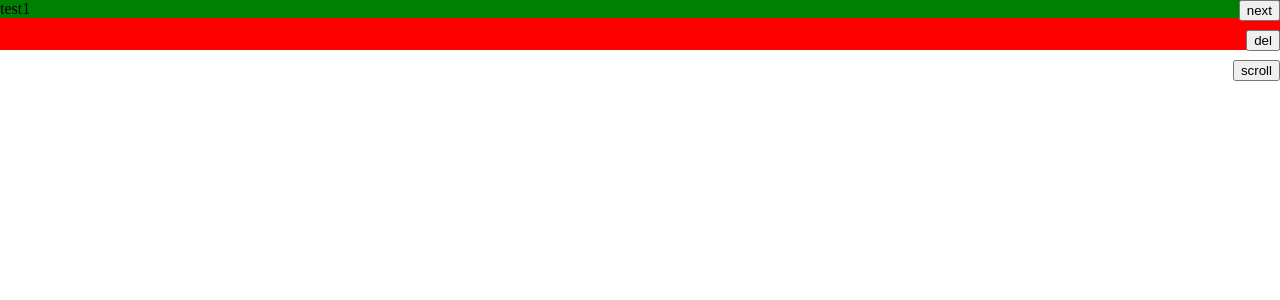
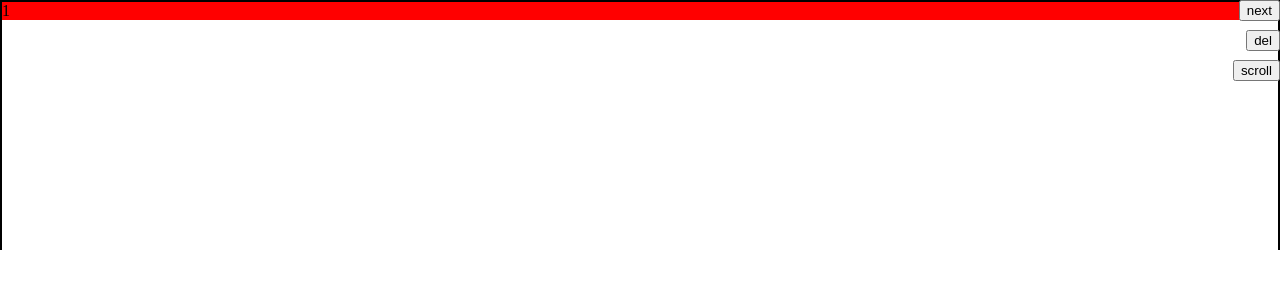
Before and after one commit to Slava1421/photo-studio, an Angular app: page / in a window 1280 px wide. Shown: the top 300 px of the page. Built offline with nearby package versions, Linux system fonts and the light colour scheme.

Commit message:
added slide-item directive

```diff
--- a/src/modules/cyclic-slider/components/cyclic-slider/cyclic-slider.component.html
+++ b/src/modules/cyclic-slider/components/cyclic-slider/cyclic-slider.component.html
@@ -1,11 +1,13 @@
 <div class="slider" [style.height]="height + 'px' || '100%'">
+
   <div class="slider__slide" #slider [class.slide-animation]="activateAnimation"
-    *ngFor="let section of sections; let i = index" [style.height]="height + 'px' || '100%'"
     [style.transform]="'translateY(' + startSlidePosTransformVH + 'px)'">
-    <div [style.background]="section.background"> {{section.title}}</div>
-    <ng-content></ng-content>
+    <div *ngFor="let item of sections;" [style.height]="height + 'px' || '100%'">
+      <ng-container [ngTemplateOutlet]="item.tpl">
+      </ng-container>
+    </div>
   </div>
 </div>
 <button (click)="scrollToSection(2)" style="position: absolute; top: 60px; right: 0;">scroll</button>
 <button (click)="next()" style="position: absolute; top: 0; right: 0;">next</button>
-  <button (click)="prew()" style="position: absolute; top: 30px; right: 0;">del</button>
+<button (click)="prew()" style="position: absolute; top: 30px; right: 0;">del</button>
--- a/src/modules/cyclic-slider/components/cyclic-slider/cyclic-slider.component.scss
+++ b/src/modules/cyclic-slider/components/cyclic-slider/cyclic-slider.component.scss
@@ -8,8 +8,8 @@
 }
 
 .slider__slide {
-  background: red;
-  overflow: auto;
+  border: solid 2px;
+  box-sizing: border-box;
 }
 
 .slide-animation {
--- a/src/modules/cyclic-slider/components/cyclic-slider/cyclic-slider.component.ts
+++ b/src/modules/cyclic-slider/components/cyclic-slider/cyclic-slider.component.ts
@@ -1,5 +1,6 @@
-import { Component, OnInit, AfterViewInit, ViewChild, ElementRef, Input } from '@angular/core';
+import { Component, AfterViewInit, ViewChild, ElementRef, Input, QueryList, ContentChildren, forwardRef, AfterContentInit } from '@angular/core';
 import { ISection } from 'src/modules/home-page/models/section';
+import { SlideItemDirective } from '../../directives/slide-item.directive';
 
 @Component({
   selector: 'app-cyclic-slider',
@@ -9,23 +10,23 @@ import { ISection } from 'src/modules/home-page/models/section';
     class: 'slider'
   }
 })
-export class CyclicSliderComponent implements AfterViewInit {
+export class CyclicSliderComponent implements AfterViewInit, AfterContentInit {
 
   @ViewChild('slider') sliders: ElementRef;
-  @Input() height: number = 50;
+  @Input() height: number = 250;
 
-  sections: Array<ISection> = [
-    { background: 'green', title: 'test1' },
-    { background: 'red', title: 'test2' },
-    { background: 'blue', title: 'test4' },
-    { background: 'yellow', title: 'test5' },
-    { background: 'brown', title: 'test6' }
-  ];
+  @ContentChildren(SlideItemDirective) slideInputs: QueryList<SlideItemDirective>;
+
+  sections: SlideItemDirective[];
 
   startSlidePosTransformVH = 0;
   activateAnimation = false;
 
   indexSection: number = 0;
+
+  ngAfterContentInit(): void {
+    this.sections = this.slideInputs.toArray();
+  }
 
   ngAfterViewInit(): void {
     this.sliders.nativeElement.addEventListener('transitionend', () => {
@@ -54,12 +55,14 @@ export class CyclicSliderComponent implements AfterViewInit {
       this.activateAnimation = false;
       const firstSection = this.sections.shift();
       this.sections.push(firstSection);
+
       this.startSlidePosTransformVH = this.startSlidePosTransformVH + (this.height);
 
       setTimeout(() => {
         this.activateAnimation = true;
         this.startSlidePosTransformVH = this.startSlidePosTransformVH + (-this.height);
       });
+
 
     } else {
       this.startSlidePosTransformVH = this.startSlidePosTransformVH + (-this.height);
--- a/src/modules/cyclic-slider/cyclic-slider.module.ts
+++ b/src/modules/cyclic-slider/cyclic-slider.module.ts
@@ -1,12 +1,13 @@
 import { NgModule } from '@angular/core';
 import { CommonModule } from '@angular/common';
 import { CyclicSliderComponent } from './components/cyclic-slider/cyclic-slider.component';
+import { SlideItemDirective } from './directives/slide-item.directive';
 
 
 
 @NgModule({
-  declarations: [CyclicSliderComponent],
-  exports: [CyclicSliderComponent],
+  declarations: [CyclicSliderComponent, SlideItemDirective],
+  exports: [CyclicSliderComponent, SlideItemDirective],
   imports: [
     CommonModule
   ]
--- /dev/null
+++ b/src/modules/cyclic-slider/directives/slide-item.directive.ts
@@ -0,0 +1,12 @@
+import { Directive, TemplateRef, ElementRef } from '@angular/core';
+
+@Directive({
+  selector: '[appSlideItem]'
+})
+export class SlideItemDirective {
+
+  constructor(public tpl : TemplateRef<any>, private elementRef: ElementRef) {
+    console.log(elementRef)
+   }
+
+}
--- a/src/modules/home-page/components/home-page/home-page.component.html
+++ b/src/modules/home-page/components/home-page/home-page.component.html
@@ -1,5 +1,12 @@
 <div class="sections">
-  <app-cyclic-slider></app-cyclic-slider>
+  <app-cyclic-slider>
+    <div *appSlideItem [style.background]="'red'">1</div>
+    <div *appSlideItem [style.background]="'green'">2</div>
+    <div *appSlideItem [style.background]="'blue'">3</div>
+    <div *appSlideItem [style.background]="'yellow'">4</div>
+    <div *appSlideItem [style.background]="'grey'">5</div>
+    <div *appSlideItem [style.background]="'brown'">6</div>
+  </app-cyclic-slider>
   <!-- <div #sliders [class.slide-animation]="activateAnimation" [style.transform]="'translateY(' + startSlidePosTransformVH + 'vh)'">
     <app-section *ngFor="let section of sections; let i = index" [title]="section.title"
       [background]="section.background">
--- a/src/modules/home-page/components/home-page/home-page.component.scss
+++ b/src/modules/home-page/components/home-page/home-page.component.scss
@@ -1,11 +1,4 @@
 .sections {
   overflow: hidden;
-  height: 50vh;
   position: relative;
 }
-
-.slide-animation {
-  transition-property: transform;
-  transition-duration: 0.7s;
-  transition-timing-function: ease-in;
-}
--- a/src/modules/home-page/components/section/section.component.scss
+++ b/src/modules/home-page/components/section/section.component.scss
@@ -1,3 +1,3 @@
 .section {
-  height: 50vh;
+
 }
```
Also changed, not shown: 1 other file (tests, documents, lock files or other folders).
